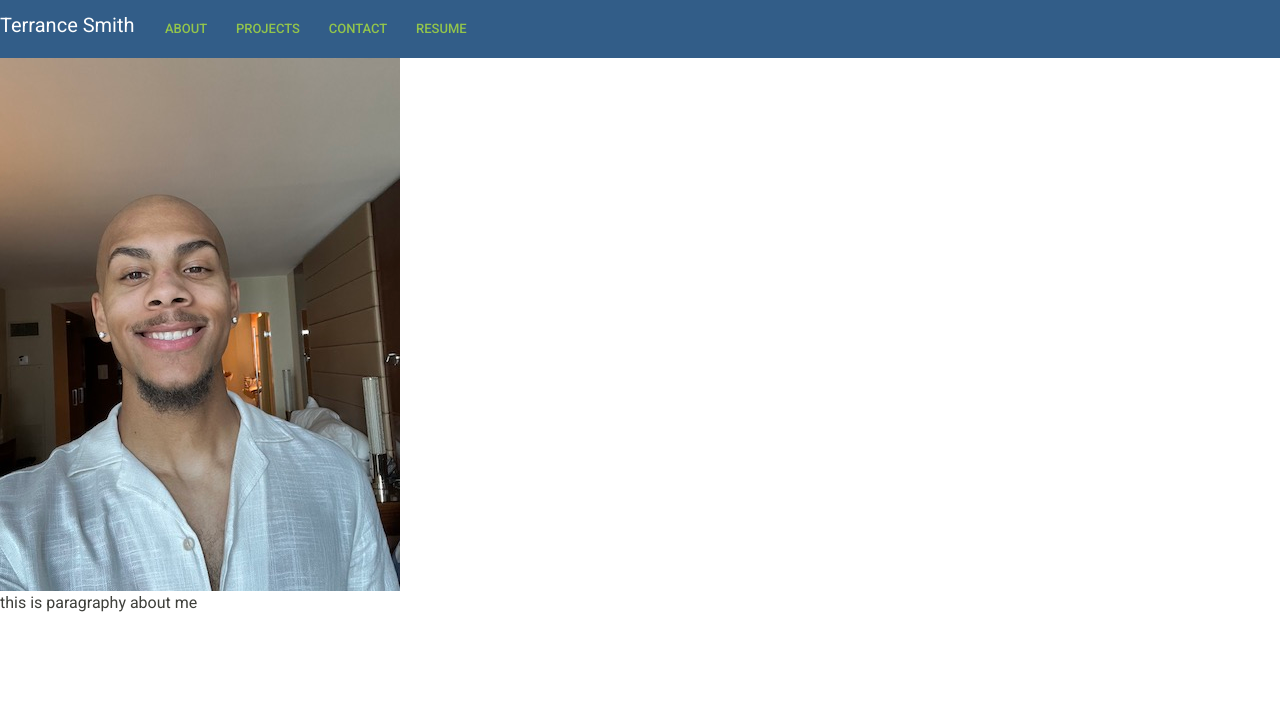
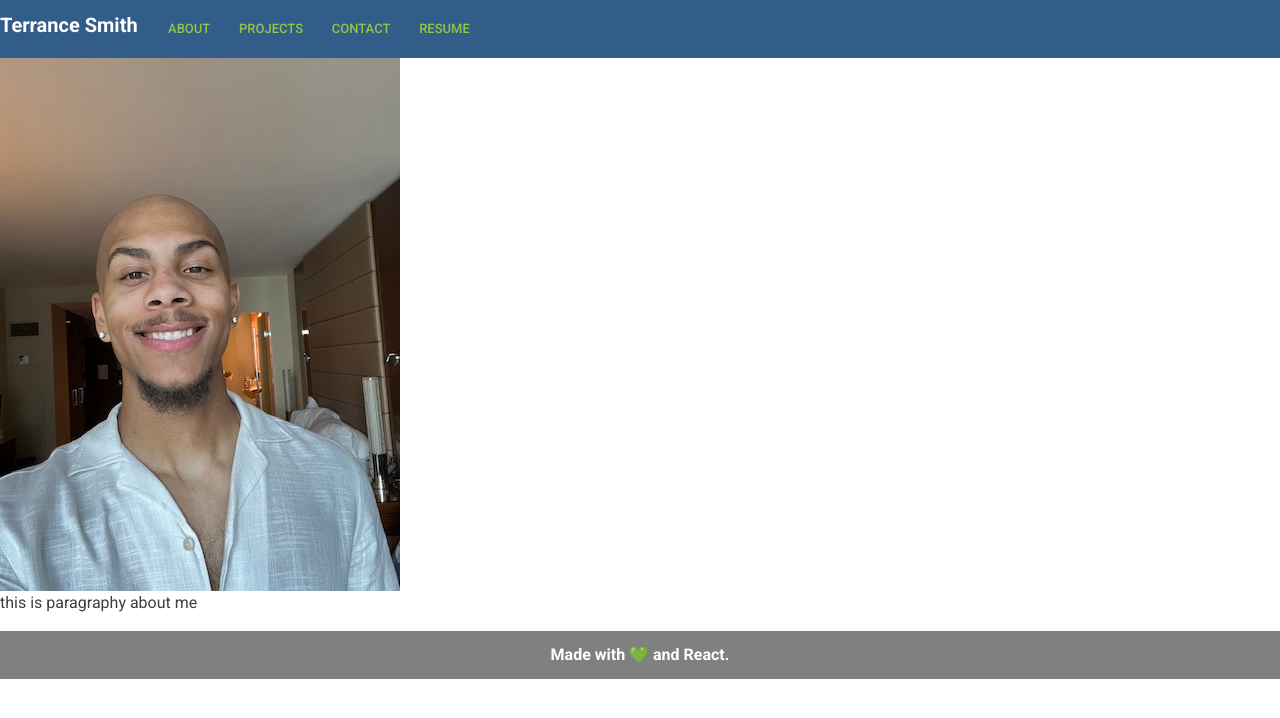
Before and after one commit to NewDev2298/my-react-portfolio, a React (Create React App) app: page / in a window 1280 px wide. Shown: the top 718 px of the page. Built offline with nearby package versions, Linux system fonts and the light colour scheme.

Commit message:
added styling to footer and added vh to projects page

```diff
--- a/package.json
+++ b/package.json
@@ -9,6 +9,7 @@
     "bootswatch": "^5.2.3",
     "react": "^18.2.0",
     "react-dom": "^18.2.0",
+    "react-icons": "^4.7.1",
     "react-scripts": "5.0.1",
     "web-vitals": "^2.1.4"
   },
--- a/src/components/Footer/index.js
+++ b/src/components/Footer/index.js
@@ -1,14 +1,33 @@
 
 
 const Footer = () => {
+
+    const test = {
+
+        candy: {
+            display: 'flex',
+            justifyContent: 'center',
+            backgroundColor: 'gray',
+            alignItems: 'center',
+            padding: '12px',
+            color: 'white',
+            fontWeight:'bold'
+        },
+
+        man: {
+            marginRight: '16px',
+            alignItems: 'center'
+
+        }
+
+    }
     return(
-        <footer>
-            <ul>
-                <li><a href="#">About</a></li>
-                <li><a href="#">Portfolio</a></li>
+        <footer style={test.candy}>
+            {/* <ul style={test.man}>
                 <li><a href="#">Contact Me</a></li>
-            </ul>
-            <h4> Made with Love & React.</h4>
+            </ul> */}
+            <div> Made with 💚 and React.</div>
+
         </footer>
     )
 }
--- a/src/components/Header/index.js
+++ b/src/components/Header/index.js
@@ -4,7 +4,7 @@ const Header = ({ currentPage, changePage }) => {
     return(
         <header>
             <nav class="navbar navbar-expand-lg navbar-dark bg-primary">
-            <h3 class="navbar-brand">Terrance Smith</h3>
+            <h3 class="navbar-brand"><strong>Terrance Smith</strong></h3>
                 <ul className="nav">
                     <li className="nav-item ">
                         <a href="#about"
--- a/src/components/pages/About/index.js
+++ b/src/components/pages/About/index.js
@@ -1,5 +1,6 @@
 import React from "react";
 import image from "../../../assets/images/terrance.jpeg"
+import Footer from "../../Footer";
 
 const About = () => {
     return(
@@ -10,6 +11,7 @@ const About = () => {
                     this is paragraphy about me
                 </p>
             </section>
+            <Footer/>
         </div>
     )
 }
--- a/src/components/pages/Projects/index.js
+++ b/src/components/pages/Projects/index.js
@@ -9,21 +9,29 @@ const Projects = () => {
             display:'flex',
             flexWrap: 'wrap',
             justifyContent: 'space-around',
-            padding: '16px',
+            padding: '12px',
             alignItems: 'space-around',
-            height: '50vh'
+            height: '70vh',
+            // width: '76vw'
         },
 
         bell: {
             width: '300px',
             height: '300px'
+        },
+
+        grande: {
+            display: 'flex',
+            margin: '10px',
+            fontWeight: 'bold',
+
         }
     }
 
     return (
         <div>
 
-            <h3>Portfolio</h3>
+            <h3 style={test.grande}>Portfolio</h3>
             <main style={test.taco}>
                 <img style={test.bell} src="https://via.placeholder.com/300" alt="placeholder image" />
                 <img style={test.bell}src="https://via.placeholder.com/300" alt="placeholder image" />
```
Also changed, not shown: 1 other file (tests, documents, lock files or other folders).
